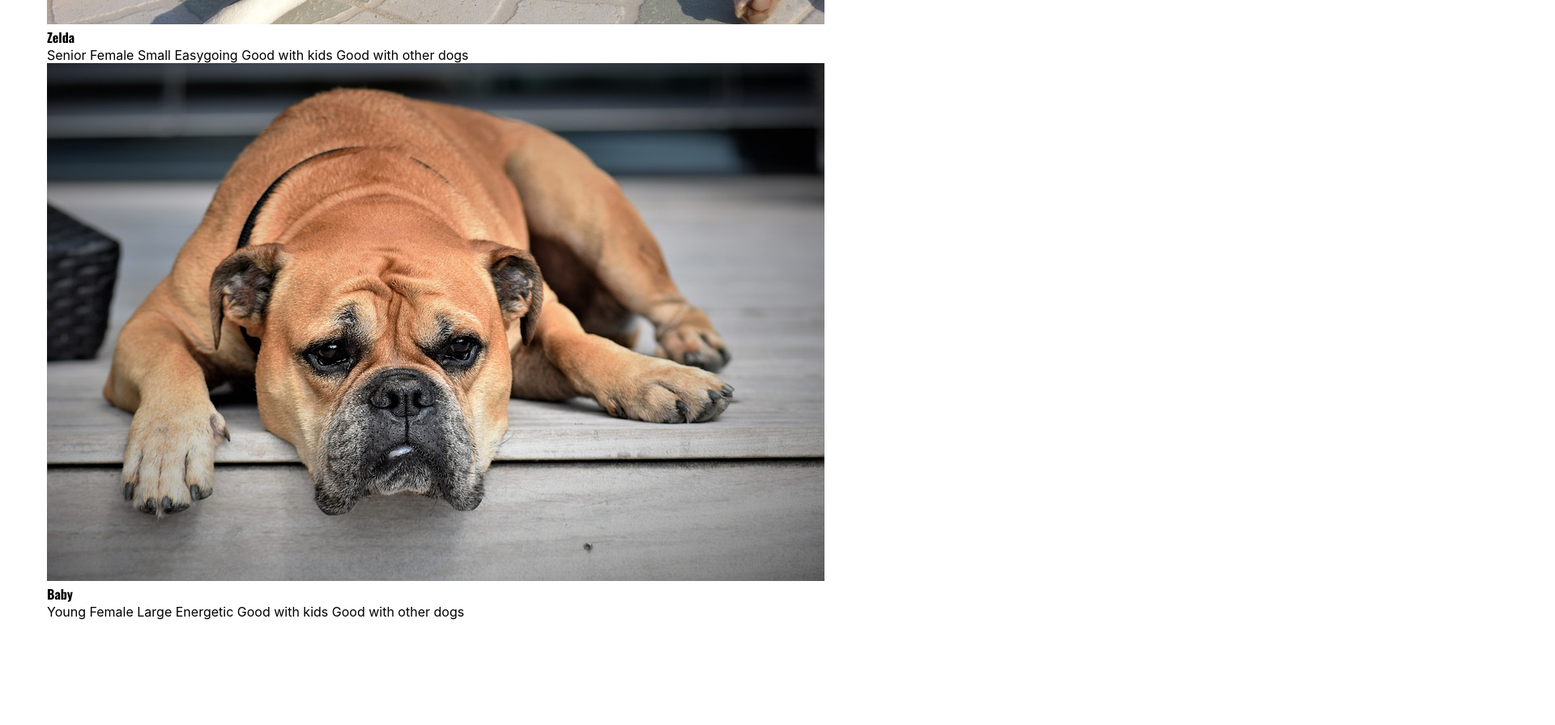
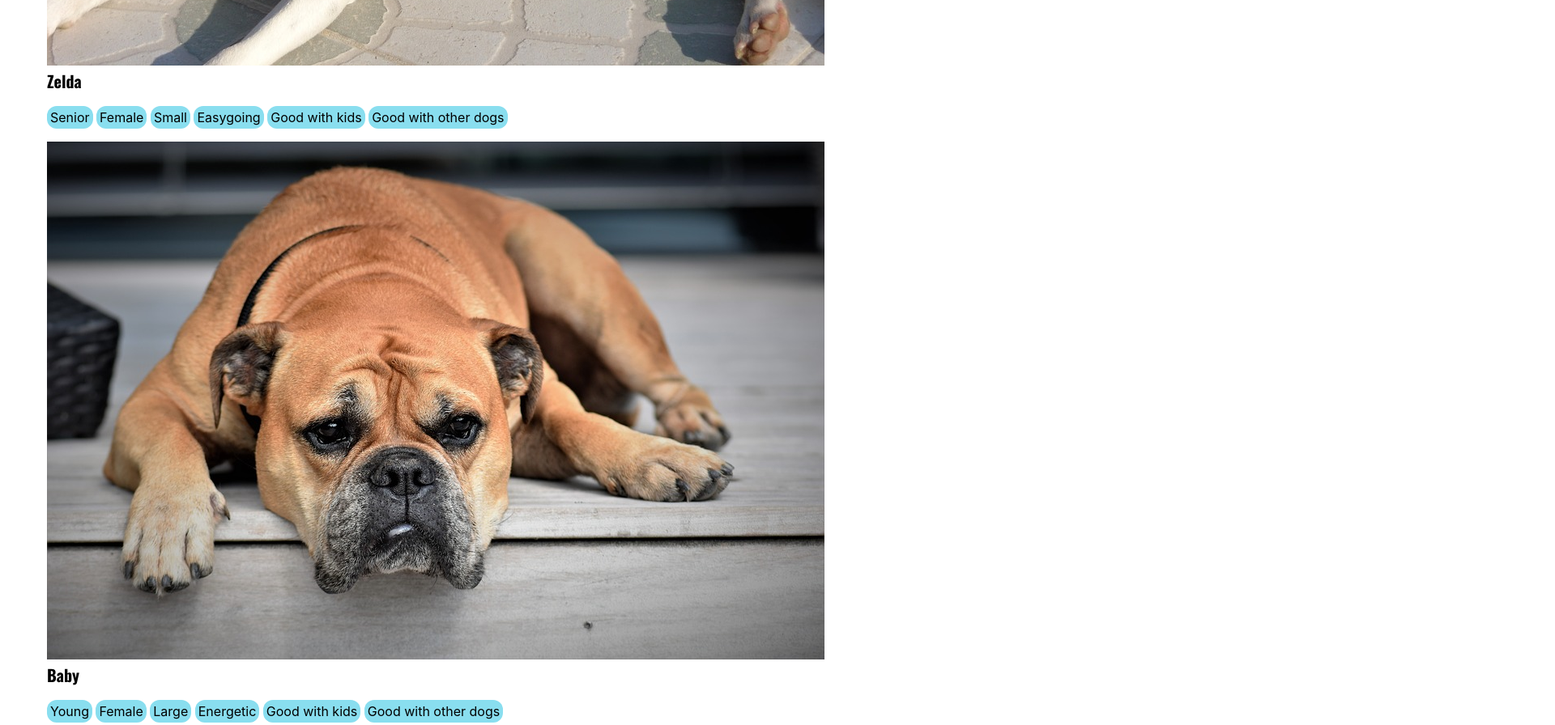
Before and after one commit to Momentum-Team-13/dog-adoption-website-mintelc12, a plain HTML site: page index.html in a window 1280 px wide. Shown: the part 1660-2556 px from the top of the page at 81% size, 1920 px wide, since content can reach past the window. Before the commit the page ends 2484 px from the top, so only its background shows below. Drawn offline with nearby package versions, Linux system fonts and the light colour scheme.

Commit message:
Uploaded all images and descriptions of dogs to site. About to start flex-grid.

```diff
--- a/index.css
+++ b/index.css
@@ -1,8 +1,8 @@
-h1{
+h1 {
     background: #004175;
     color: white;
     padding: 30px;
-    border-bottom: 5px #89DEEF;
+    border-bottom: 5px solid #89DEEF;
     font-family: -apple-system, BlinkMacSystemFont, 'Segoe UI', Roboto, Oxygen, Ubuntu, Cantarell, 'Open Sans', 'Helvetica Neue', sans-serif;
 }
 
@@ -13,4 +13,16 @@ body {
 .name {
     font-family: Oswald;
     font-weight: bold;
+    font-size: 20px;
 }
+
+.Traits {
+    background-color: #89DEEF;
+    padding: 4px;
+    border-radius: 12px;
+    border: transparent 2px;
+}
+
+#row-1 {
+    display: flex;
+}
--- a/index.html
+++ b/index.html
@@ -9,41 +9,127 @@
         rel="stylesheet"/>
     <link rel="stylesheet" type="text/css" href="index.css" />
 </head>
+
 <body>
     <div class="header">
         <h1>Happy Valley Shelter</h1>
     </div>
     <h2>Adopt a Dog</h2>
     <p>If you are interested in adopting one of our animals, please fill out our <a href="#">online adoption form.</a></p>
-
-    <div>
-        <img src="starter_files/images/beans.jpg" class="dog-pics">
+<div class="dog-row">
+      <img class="dog-pics" src="starter_files/images/beans.jpg">
         <br>
+        <div>
         <div class="name">Beans</div>
-            <li style="display:inline">Adult</li>
-            <li style="display:inline">Male</li>
-            <li style="display:inline">Medium</li>
-            <li style="display:inline">Easygoing</li>
-            <li style="display:inline">Good With Cats</li>
+        <br>
+            <li style="display:inline" class="Traits">Adult</li>
+            <li style="display:inline" class="Traits">Male</li>
+            <li style="display:inline" class="Traits">Medium</li>
+            <li style="display:inline" class="Traits">Easygoing</li>
+            <li style="display:inline" class="Traits">Good With Cats</li>
+        </div>
         <br>
         <img src="starter_files/images/boston-terrier.jpg" class="dog-pics">
         <br>
         <div class="name">Zelda</div>
-            <li style="display:inline">Senior</li>
-            <li style="display:inline">Female</li>
-            <li style="display:inline">Small</li>
-            <li style="display:inline">Easygoing</li>
-            <li style="display:inline">Good with kids</li>
-            <li style="display:inline">Good with other dogs</li>
+        <br>
+            <li style="display:inline" class="Traits">Senior</li>
+            <li style="display:inline" class="Traits">Female</li>
+            <li style="display:inline" class="Traits">Small</li>
+            <li style="display:inline" class="Traits">Easygoing</li>
+            <li style="display:inline" class="Traits">Good with kids</li>
+            <li style="display:inline" class="Traits">Good with other dogs</li>
+        <br>
         <br>
         <img src="starter_files/images/boxer.jpg" class="dog-pics">
+        <br>
         <div class="name">Baby</div>
-            <li style="display:inline">Young</li>
-            <li style="display:inline">Female</li>
-            <li style="display:inline">Large</li>
-            <li style="display:inline">Energetic</li>
-            <li style="display:inline">Good with kids</li>
-            <li style="display:inline">Good with other dogs</li>
-    </div>
+        <br>
+            <li style="display:inline" class="Traits">Young</li>
+            <li style="display:inline" class="Traits">Female</li>
+            <li style="display:inline" class="Traits">Large</li>
+            <li style="display:inline" class="Traits">Energetic</li>
+            <li style="display:inline" class="Traits">Good with kids</li>
+            <li style="display:inline" class="Traits">Good with other dogs</li>
+        <br>
+        <br>
+</div>
+<div class="dog-row" id="row-2">
+        <img src="starter_files/images/golden-lab.jpg" class="dog-pics">
+        <br>
+        <div class="name">Tom-Tom</div>
+        <br>
+            <li style="display:inline" class="Traits">Young</li>
+            <li style="display:inline" class="Traits">Male</li>
+            <li style="display:inline" class="Traits">Large</li>
+            <li style="display:inline" class="Traits">Energetic</li>
+            <li style="display:inline" class="Traits">Good with kids</li>
+            <li style="display:inline" class="Traits">Good with other dogs</li>
+            <li style="display:inline" class="Traits">Good with cats</li>
+        <br>
+        <br>
+        <img src="starter_files/images/little-dog.jpg" class="dog-pics">
+        <br>
+        <div class="name">Marco</div>
+        <br>
+            <li style="display:inline" class="Traits">Adult</li>
+            <li style="display:inline" class="Traits">Male</li>
+            <li style="display:inline" class="Traits">Small</li>
+            <li style="display:inline" class="Traits">Energetic</li>
+        <br>
+        <br>
+        <img src="starter_files/images/old-shaggy.jpg" class="dog-pics">
+        <div class="name">Shackleton</div>
+        <br>
+            <li style="display:inline" class="Traits">Adult</li>
+            <li style="display:inline" class="Traits">Male</li>
+            <li style="display:inline" class="Traits">Medium</li>
+            <li style="display:inline" class="Traits">Easygoing</li>
+            <li style="display:inline" class="Traits">Energetic</li>
+            <li style="display:inline" class="Traits">Good with kids</li>
+            <li style="display:inline" class="Traits">Good with other dogs</li>
+            <li style="display:inline" class="Traits">Good with kids</li>
+        <br>
+        <br>
+</div>
+<div class="dog-row" id="">
+        <img src="starter_files/images/shih-tzu.jpg" class="dog-pics">
+        <div class="name">Midge</div>
+        <br>
+            <li style="display:inline" class="Traits">Adult</li>
+            <li style="display:inline" class="Traits">Female</li>
+            <li style="display:inline" class="Traits">Small</li>
+            <li style="display:inline" class="Traits">Easygoing</li>
+            <li style="display:inline" class="Traits">Good with kids</li>
+        <br>
+        <br>
+        <img src="starter_files/images/young-bulldog.jpg" class="dog-pics">
+        <div class="name">Ladybird</div>
+        <br>
+            <li style="display:inline" class="Traits">Young</li>
+            <li style="display:inline" class="Traits">Female</li>
+            <li style="display:inline" class="Traits">Large</li>
+            <li style="display:inline" class="Traits">Easygoing</li>
+            <li style="display:inline" class="Traits">Energetic</li>
+            <li style="display:inline" class="Traits">Good with kids</li>
+            <li style="display:inline" class="Traits">Good with other dogs</li>
+            <li style="display:inline" class="Traits">Good with cats</li>
+        <br>
+        <br>
+        <img src="starter_files/images/young-peppy.jpg" class="dog-pics">
+        <div class="name">Mina</div>
+        <br>
+            <li style="display:inline" class="Traits">Puppy</li>
+            <li style="display:inline" class="Traits">Female</li>
+            <li style="display:inline" class="Traits">Medium</li>
+            <li style="display:inline" class="Traits">Energetic</li>
+            <li style="display:inline" class="Traits">Good with kids</li>
+            <li style="display:inline" class="Traits">Good with other dogs</li>
+            <li style="display:inline" class="Traits">Good with cats</li>
+</div>
 </body>
+
+<footer>
+
+</footer>
 </html>
```
